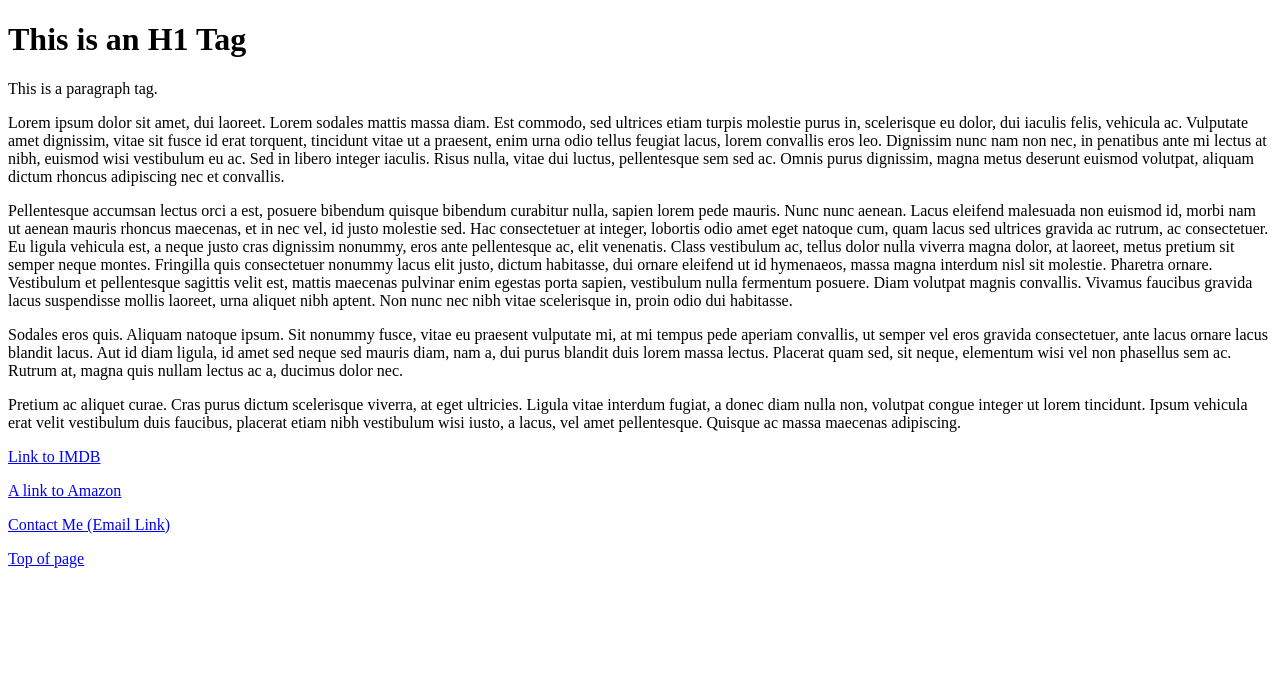
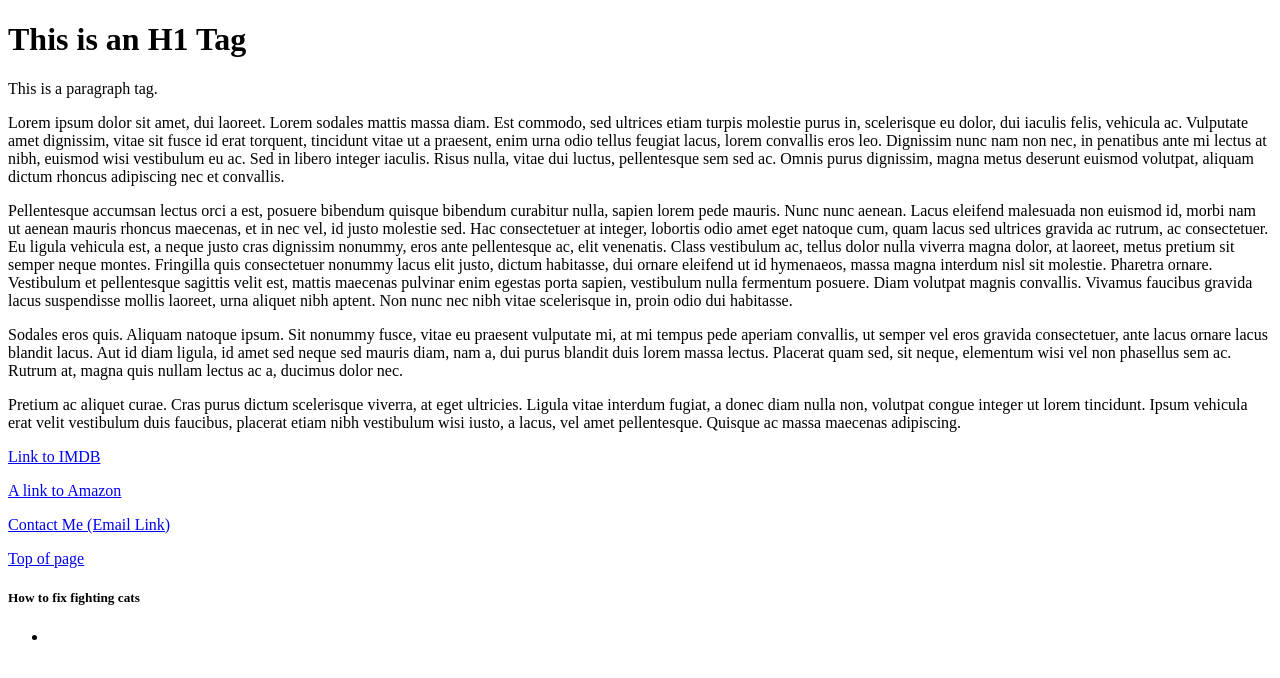
Before and after one commit to KatLikesCoffee/2019htmlintro, a plain HTML site: page index.html in a window 1280 px wide. Drawn offline with Linux system fonts and the light colour scheme.

Commit message:
index.html

```diff
--- a/index.html
+++ b/index.html
@@ -20,5 +20,12 @@
 
    <p><a href="mailto:s.katarina.paveza@redclayschools.com">Contact Me (Email Link)</a></p>
    <p><a href="#top">Top of page</a></p>
+
+   <h5>How to fix fighting cats</h5>
+   <ul>
+       <li></li>
+   </ul>
+
+
 </body>
 </html>
```
